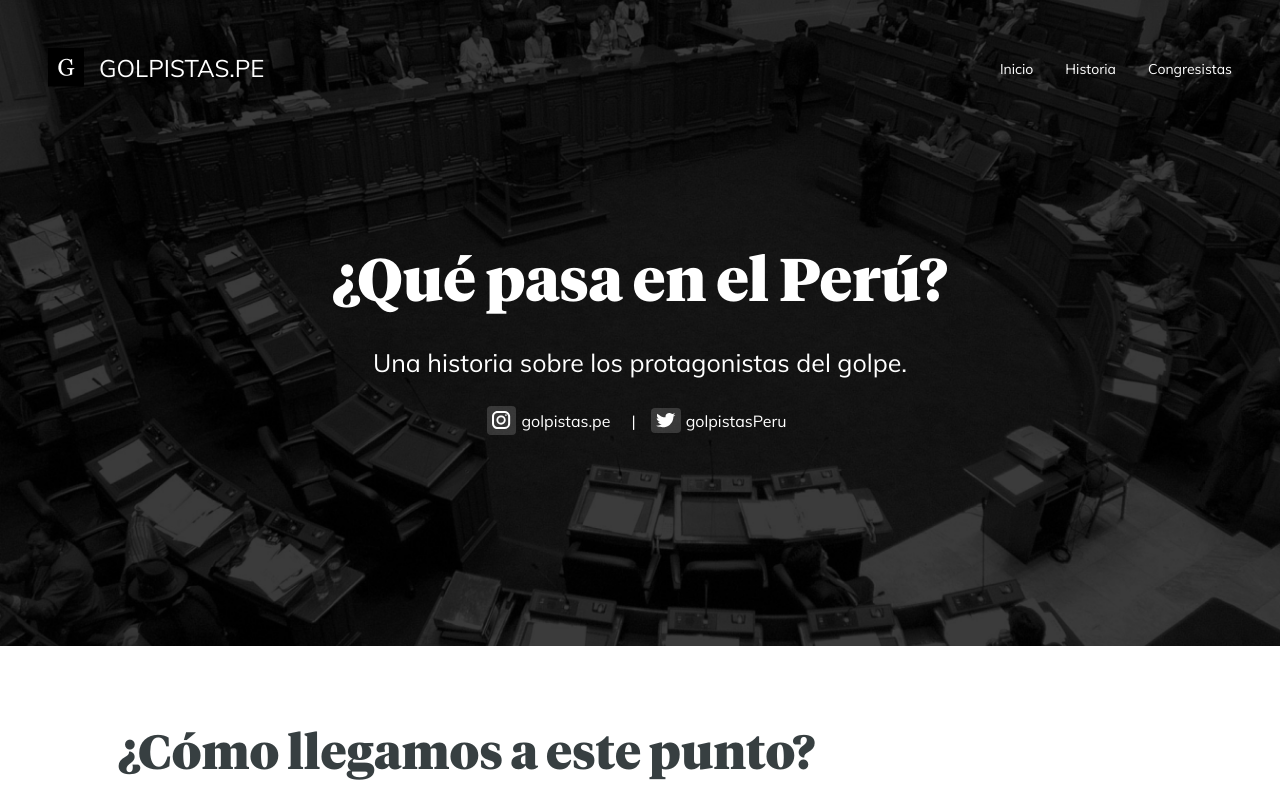
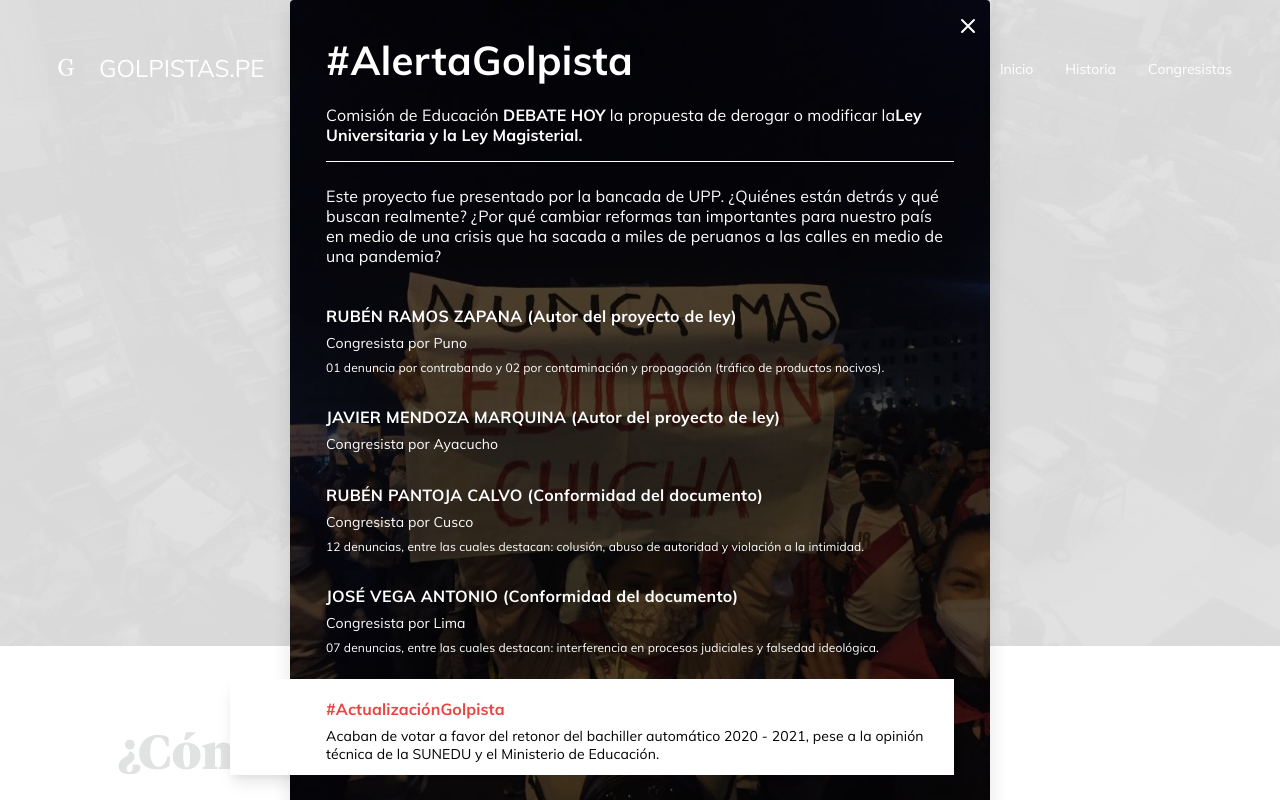
Before and after one commit to openpolitica/golpistas.pe, a Next.js app: page / in a window 1280 px wide. Shown: the top 800 px of the page. Built offline with nearby package versions, Linux system fonts and the light colour scheme; no server answers.

Commit message:
Open home modal

```diff
--- a/components/HomeModal.js
+++ b/components/HomeModal.js
@@ -24,7 +24,7 @@ function FieldCongress({ name, region, denuncia }) {
 }
 
 function HomeModal() {
-  const [isOpen, setIsOpen] = React.useState(false);
+  const [isOpen, setIsOpen] = React.useState(true);
 
   return (
     <Modal
```
